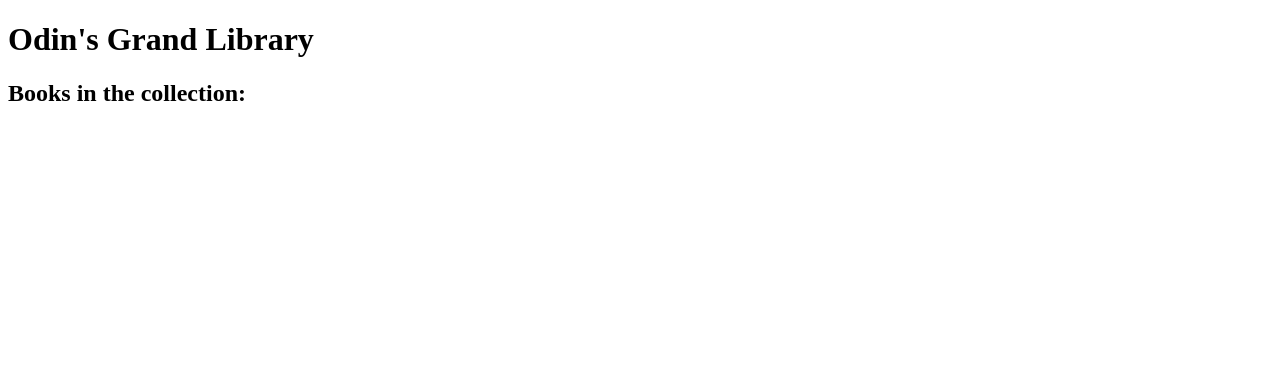
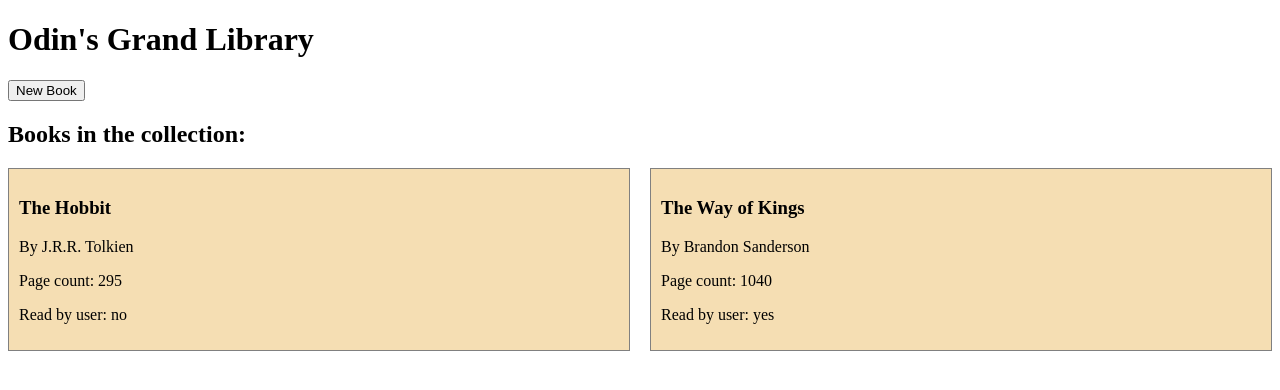
Before and after one commit to HunterHaller/odin-library, a plain HTML site: page index.html in a window 1280 px wide. Drawn offline with Linux system fonts and the light colour scheme.

Commit message:
Added new book form and appropriate scripting

```diff
--- a/index.html
+++ b/index.html
@@ -9,6 +9,26 @@
 </head>
 <body>
     <h1>Odin's Grand Library</h1>
+
+    <button id="newBookButton">New Book</button>
+    <dialog id="newBookDialog">
+        <form action="" method="dialog" class="hidden">
+            <label for="title">Title:</label>
+            <input type="text" id="title" name="title" placeholder="Island of Doom" autofocus>
+            <br>
+            <label for="author">Author:</label>
+            <input type="text" id="author" name="author" placeholder="Greg Farshtey">
+            <br>
+            <label for="pages">Page count:</label>
+            <input type="number" id="pages" name="pages" placeholder="105">
+            <br>
+            <label for="read">Read already?</label>
+            <input type="checkbox" id="read" name="read">
+            <br>
+            <button id="submitBookButton">Submit</button>
+        </form>
+    </dialog>
+
     <h2>Books in the collection:</h2>
     <div id="book-collection"></div>
 </body>
--- a/script.js
+++ b/script.js
@@ -21,8 +21,62 @@ function addBookToLibrary(title, author, pages, read) {
     console.log("Added new book to library with title '" + newBook.title + "' and ID " + newBook.id);
 }
 
-addBookToLibrary("The Hobbit", "J.R.R. Tolkien", 295, true);
+addBookToLibrary("The Hobbit", "J.R.R. Tolkien", 295, false);
 addBookToLibrary("The Way of Kings", "Brandon Sanderson", 1040, true)
+
+//Add books to the DOM:
+function refreshList(){
+    document.querySelector("#book-collection").textContent = "";
+
+    for  (let i = 0; i < myLibrary.length; i++){
+        const newCard = document.createElement('div');
+
+        const cardTitle = document.createElement('h3');
+        const titleText = document.createTextNode(myLibrary[i].title);
+        cardTitle.appendChild(titleText);
+
+        const cardAuthor = document.createElement('p');
+        const authorText = document.createTextNode("By " + myLibrary[i].author);
+        cardAuthor.appendChild(authorText);
+
+        const cardPages = document.createElement('p');
+        const pageText = document.createTextNode("Page count: " + myLibrary[i].pages);
+        cardPages.appendChild(pageText);
+
+        const cardReadStatus = document.createElement('p');
+        const readText = document.createTextNode("Read by user: " + (myLibrary[i].read ? "yes" : "no"));
+        cardReadStatus.appendChild(readText);
+
+
+        newCard.appendChild(cardTitle);
+        newCard.appendChild(cardAuthor);
+        newCard.appendChild(cardPages);
+        newCard.appendChild(cardReadStatus);
+        newCard.className = "book-card";
+        document.querySelector("#book-collection").appendChild(newCard);
+
+        console.log("Added '" + myLibrary[i].title + "' to display.");
+    }
+}
+
+
+let newBookButton = document.querySelector("#newBookButton");
+let dialogForm = document.querySelector("#newBookDialog")
+newBookButton.addEventListener("click", function() {
+    dialogForm.show();
+})
+
+let submitBookButton = document.querySelector("#submitBookButton");
+submitBookButton.addEventListener("click", function() {
+    const newTitle = document.querySelector("#title").value;
+    const newAuthor = document.querySelector("#author").value;
+    const newPages = document.querySelector("#pages").value;
+    const newRead = document.querySelector("#read").value;
+    addBookToLibrary(newTitle, newAuthor, newPages, newRead);
+    refreshList();
+})
+
+refreshList();
 
 //const TheHobbit = new Book("The Hobbit", "J.R.R. Tolkien", 295, false);
 //console.log(TheHobbit.info());
--- a/styles.css
+++ b/styles.css
@@ -0,0 +1,11 @@
+#book-collection{
+    display: grid;
+    gap: 20px;
+    grid-template-columns: 1fr 1fr;
+}
+
+.book-card{
+    background-color: wheat;
+    border: 1px solid gray;
+    padding: 10px;
+}
```
